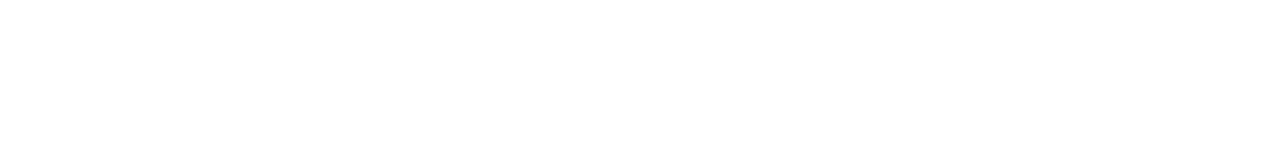
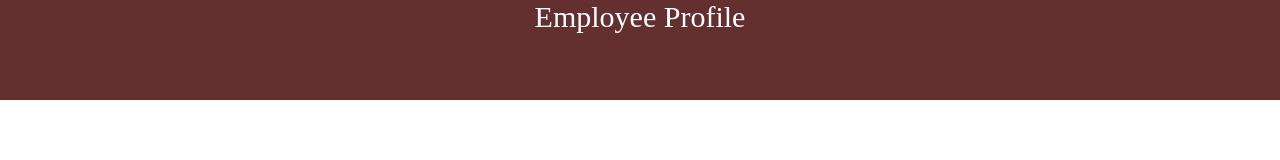
Before and after one commit to Afarrell95/Challenge-10, a website: page assets/index.html in a window 1280 px wide. Drawn offline with Linux system fonts and the light colour scheme.

Commit message:
upityupdate

```diff
--- a/assets/classes.js
+++ b/assets/classes.js
@@ -1 +1,2 @@
-//make classes for manager, engineer, intern
+//make classes for Employee, engineer, intern
+class Employee {}
--- a/assets/index.html
+++ b/assets/index.html
@@ -1 +1,14 @@
 <!--create HTML structure to generate-->
+<!DOCTYPE html>
+<html lang="en">
+  <head>
+    <meta charset="UTF-8" />
+    <meta http-equiv="X-UA-Compatible" content="IE=edge" />
+    <meta name="viewport" content="width=device-width, initial-scale=1.0" />
+    <link rel="stylesheet" href="/assets/style.css" />
+    <title>Document</title>
+  </head>
+  <body>
+    <header>Employee Profile</header>
+  </body>
+</html>
--- a/assets/style.css
+++ b/assets/style.css
@@ -1 +1,14 @@
 /*create styles for generated cards*/
+* {
+    margin: 0;
+    padding: 0;
+    box-sizing: border-box;
+}
+
+header {
+    background-color: rgb(100, 47, 47);
+    color:white;
+    font-size: 30px;
+    text-align: center;
+    height: 100px;
+}
--- a/server.js
+++ b/server.js
@@ -1,5 +1,5 @@
 const inquirer = require("inquirer");
-const { writeFile } = require("fs").promises;
+const fs = require("fs").promises;
 const jest = require("jest");
 
 const managerQuestions = [
```
